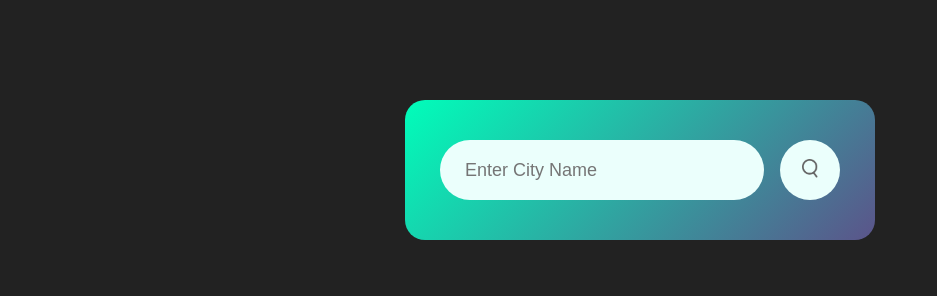
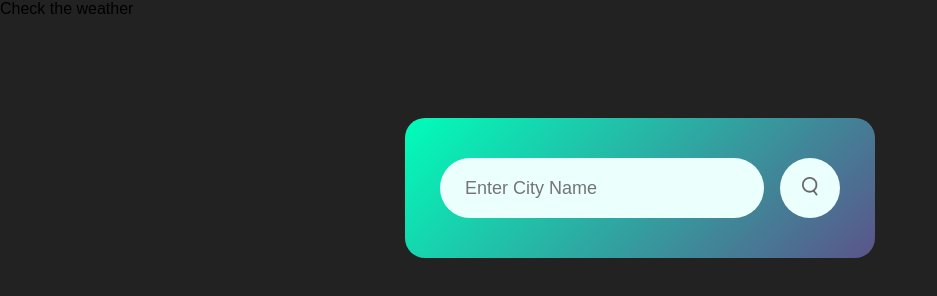
Before and after one commit to Banerjeehub/weather-api-app, a plain HTML site: page index.html in a window 1280 px wide. Shown: the whole page, without its empty margins (0-937 px from the left). Drawn offline with Linux system fonts and the light colour scheme.

Commit message:
Update index.html

```diff
--- a/index.html
+++ b/index.html
@@ -8,6 +8,9 @@
     <link rel="stylesheet" href="styles.css" />
   </head>
   <body>
+    <div class="heading">
+      <p>Check the weather</p>
+    </div>
     <div class="card">
       <div class="search">
         <input type="text" placeholder="Enter City Name" spellcheck="false" />
```
